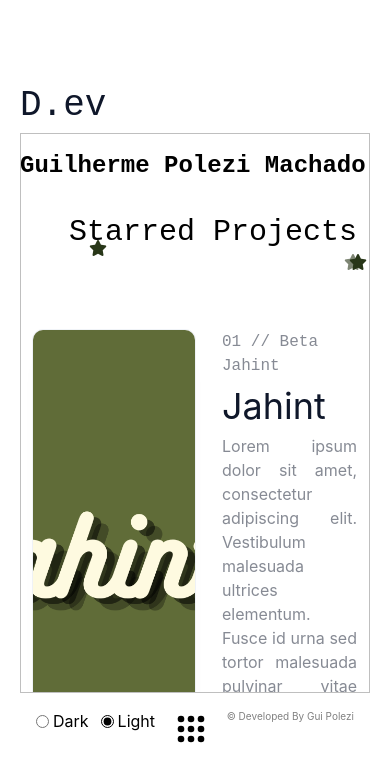
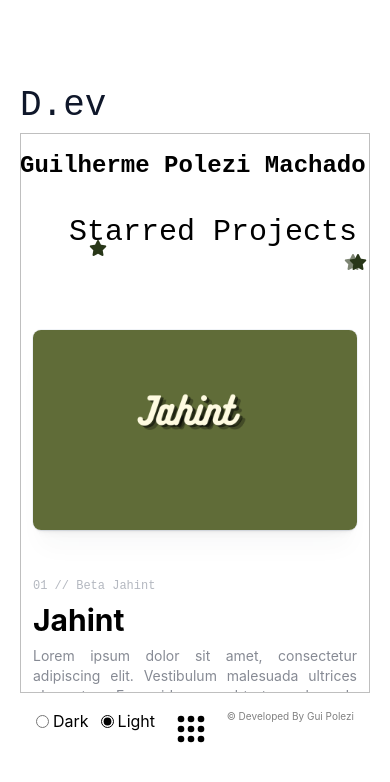
Before and after one commit to GuiPolezi/portfolio-dev, a React (Vite) app: page /projects in a window 390 px wide. Shown: the top 782 px of the page. Built offline with nearby package versions, Linux system fonts and the light colour scheme; a web font is replaced by a local one.

Commit message:
Projects has responsivity

```diff
--- a/src/index.css
+++ b/src/index.css
@@ -204,11 +204,11 @@ font-family: "Iosevka Charon Mono", monospace;
 
 /* Imagens */
 .imageone {
-  border-radius: 10px;
+ /* border-radius: 10px;*/
   background-image: url('/images/Jahint.png');
-  background-size: cover;
+ /* background-size: cover;
   height: 100%;
-  background-position: top;
+  background-position: top;*/
    box-shadow: rgba(14, 63, 126, 0.06) 0px 0px 0px 1px, rgba(42, 51, 70, 0.03) 0px 1px 1px -0.5px, rgba(42, 51, 70, 0.04) 0px 2px 2px -1px, rgba(42, 51, 70, 0.04) 0px 3px 3px -1.5px, rgba(42, 51, 70, 0.03) 0px 5px 5px -2.5px, rgba(42, 51, 70, 0.03) 0px 10px 10px -5px, rgba(42, 51, 70, 0.03) 0px 24px 24px -8px;
 
 }
--- a/src/pages/projects.jsx
+++ b/src/pages/projects.jsx
@@ -88,50 +88,84 @@ export function Projects() {
                 </div>
             </div>
             <div className="content mt-15">
-                <div className="grid grid-cols-2">
+                <div className="grid grid-cols-1 md:grid-cols-2 gap-8">
+                    {/* Coluna da Imagem */}
                     <div className="col-span-1">
-                        <div className="imageone">
-                        </div>
+                        <div className="imageone w-full rounded-lg min-h-[200px] md:h-full bg-cover bg-top"></div>
                     </div>
                     <div className="col-span-1">
-                        <div className="grid grid-cols-6">
-                            <div className="col-span-1"></div>
-                            <div className="col-span-5 flex flex-col">
-                                <p id="infoText" className="mb-2">01 // Beta Jahint</p>
-                                <h4 className="text-4xl mb-2">Jahint</h4>
-                                <p className="text-justify mb-25" style={{ opacity: '0.5' }}>Lorem ipsum dolor sit amet, consectetur adipiscing elit. Vestibulum malesuada ultrices elementum. Fusce id urna sed tortor malesuada pulvinar vitae tristique mi.</p>
-                                <div className="flex gap-5">
-                                    <a id="infoA" href="https://github.com/GuiPolezi">Live Demo <i className="fa-solid fa-arrow-right"></i> </a>
-                                    <a className="text-black dark:text-white" id="infoA" href="/">GitHub <i className="fa-solid fa-arrow-right"></i> </a>
+                        {/* Adicionei um 'mt-4 md:mt-0' para o texto não ficar colado na imagem no celular */}
+                        <div className="grid grid-cols-6 mt-4 md:mt-0">
 
+                            {/* MÁGICA AQUI: Oculta o espaço vazio no celular (hidden) e mostra no PC (md:block) */}
+                            <div className="hidden md:block md:col-span-1"></div>
+
+                            {/* No celular ele ocupa todas as 6 colunas (col-span-6). No PC ele volta a ocupar 5 (md:col-span-5) */}
+                            <div className="col-span-6 md:col-span-5 flex flex-col">
+
+                                <p id="infoText" className="mb-2 text-xs md:text-sm text-gray-500">01 // Beta Jahint</p>
+
+                                {/* Título um pouco menor no celular para não quebrar linha de forma feia */}
+                                <h4 className="text-3xl md:text-4xl mb-2 font-bold text-black dark:text-white">Jahint</h4>
+
+                                {/* Troquei o style de opacidade pela classe nativa 'opacity-50' e ajustei o text-size */}
+                                <p className="text-justify mb-6 md:mb-25 opacity-50 text-sm md:text-base">
+                                    Lorem ipsum dolor sit amet, consectetur adipiscing elit. Vestibulum malesuada ultrices elementum. Fusce id urna sed tortor malesuada pulvinar vitae tristique mi.
+                                </p>
+
+                                <div className="flex gap-5 text-sm md:text-base">
+                                    <a id="infoA" href="https://github.com/GuiPolezi">
+                                        Live Demo <i className="fa-solid fa-arrow-right ml-1"></i>
+                                    </a>
+                                    <a className="text-black dark:text-white" id="infoA" href="/">
+                                        GitHub <i className="fa-solid fa-arrow-right ml-1"></i>
+                                    </a>
                                 </div>
+
                             </div>
                         </div>
                     </div>
                 </div>
             </div>
-            <div className="content mt-50">
-                <div className="grid grid-cols-2">
-                    <div className="col-span-1">
+            {/* Reduzi o mt-50 no mobile para mt-16 para não criar um espaço gigante no celular */}
+            <div className="content mt-16 md:mt-50">
+                <div className="grid grid-cols-1 md:grid-cols-2 gap-8">
+
+                    {/* Coluna do Texto */}
+                    {/* 'order-2' joga o texto para baixo no celular. 'md:order-1' traz ele de volta para a esquerda no PC */}
+                    <div className="col-span-1 order-2 md:order-1 mt-4 md:mt-0">
                         <div className="grid grid-cols-6">
-                            <div className="col-span-5 flex flex-col">
-                                <p id="infoText" className="mb-2">02 // MyDesktop</p>
-                                <h4 className="text-4xl mb-2">My Desktop</h4>
-                                <p className="text-justify mb-25" style={{ opacity: '0.5' }}>Lorem ipsum dolor sit amet, consectetur adipiscing elit. Vestibulum malesuada ultrices elementum. Fusce id urna sed tortor malesuada pulvinar vitae tristique mi.</p>
-                                <div className="flex gap-5">
-                                    <a id="infoA" href="https://github.com/GuiPolezi">Live Demo <i className="fa-solid fa-arrow-right"></i> </a>
-                                    <a style={{ color: 'black' }} id="infoA" href="/">GitHub <i className="fa-solid fa-arrow-right"></i> </a>
+
+                            {/* O texto ocupa todas as 6 colunas no celular e 5 no PC */}
+                            <div className="col-span-6 md:col-span-5 flex flex-col">
+                                <p id="infoText" className="mb-2 text-xs md:text-sm text-gray-500">02 // MyDesktop</p>
+                                <h4 className="text-3xl md:text-4xl mb-2 font-bold text-black dark:text-white">My Desktop</h4>
+                                <p className="text-justify mb-6 md:mb-25 opacity-50 text-sm md:text-base">
+                                    Lorem ipsum dolor sit amet, consectetur adipiscing elit. Vestibulum malesuada ultrices elementum. Fusce id urna sed tortor malesuada pulvinar vitae tristique mi.
+                                </p>
+                                <div className="flex gap-5 text-sm md:text-base">
+                                    <a id="infoA" href="https://github.com/GuiPolezi">
+                                        Live Demo <i className="fa-solid fa-arrow-right ml-1"></i>
+                                    </a>
+                                    <a className="text-black dark:text-white" id="infoA" href="/">
+                                        GitHub <i className="fa-solid fa-arrow-right ml-1"></i>
+                                    </a>
                                 </div>
                             </div>
-                            <div className="col-span-1"></div>
+
+                            {/* MÁGICA DO ESPAÇADOR: Oculto no celular, aparece na direita no PC */}
+                            <div className="hidden md:block md:col-span-1"></div>
+
                         </div>
                     </div>
-                    <div className="col-span-1">
-                        <div className="imagetwo">
 
-                        </div>
+                    {/* Coluna da Imagem */}
+                    {/* 'order-1' faz a imagem carregar no topo no celular. 'md:order-2' joga ela para a direita no PC */}
+                    <div className="col-span-1 order-1 md:order-2">
+                        {/* Mesma correção de altura do primeiro bloco: min-h no celular, h-full no PC */}
+                        <div className="imagetwo w-full rounded-lg min-h-[300px] md:h-full bg-cover bg-top"></div>
+                    </div>
 
-                    </div>
                 </div>
             </div>
         </div>
```
